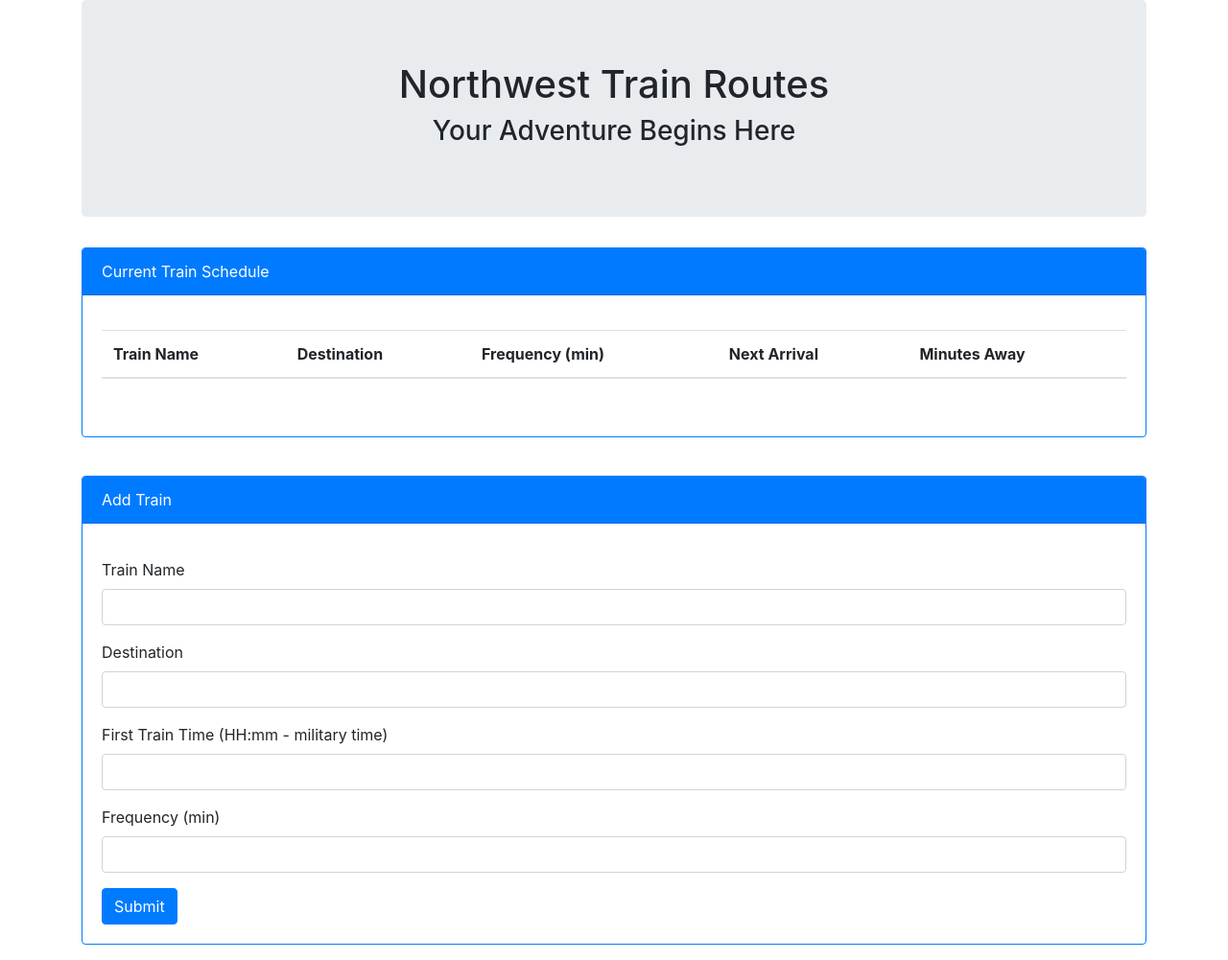
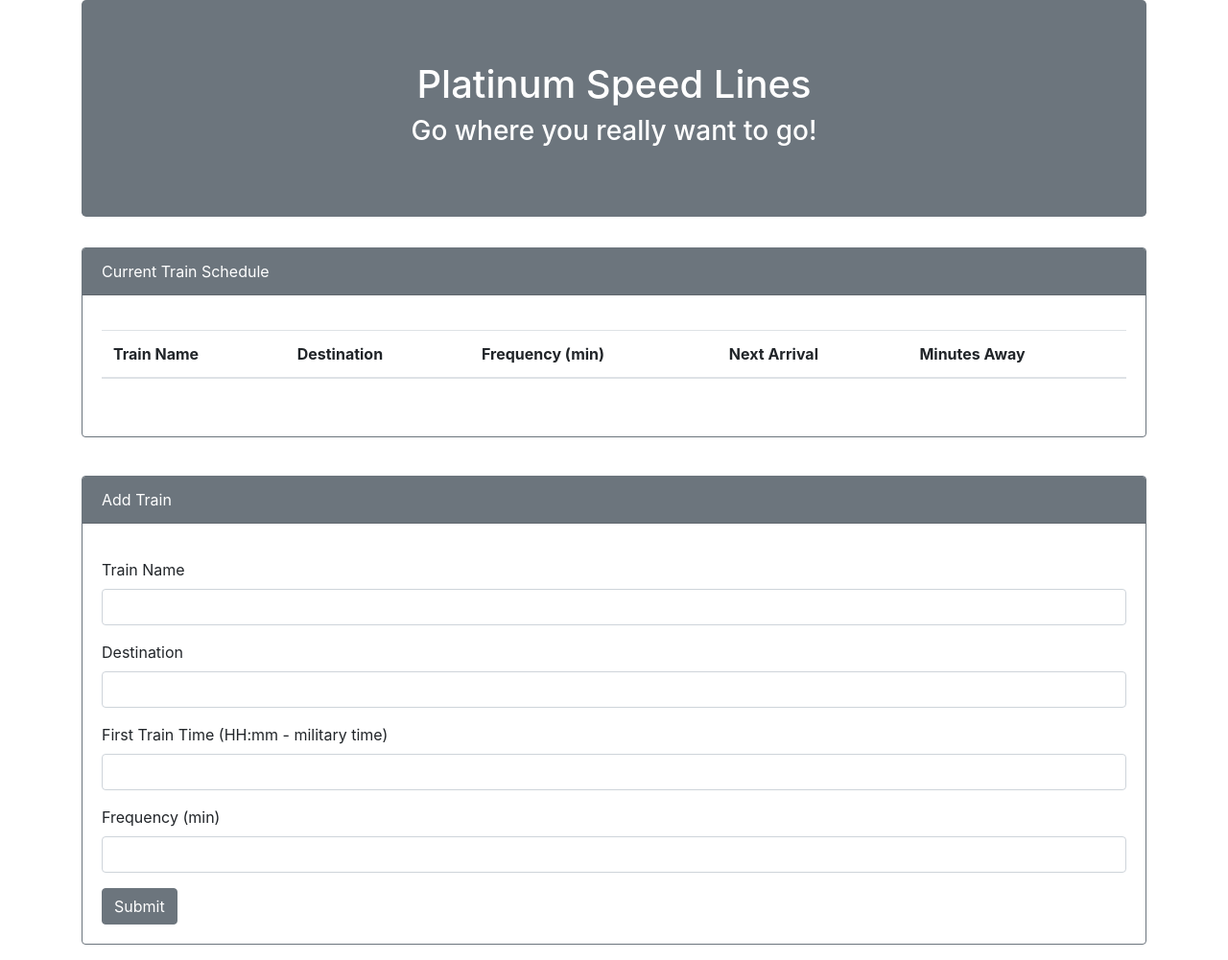
Before and after one commit to stevenbalerna/train-activity, a plain HTML site: page index.html in a window 1280 px wide. Shown: the whole page at 96% size. Drawn offline with nearby package versions, Linux system fonts and the light colour scheme; no server answers.

Commit message:
html styling

```diff
--- a/index.html
+++ b/index.html
@@ -18,13 +18,13 @@
 
 <body>
     <div class="container">
-        <div class="jumbotron">
-            <h1 class="text-center">Northwest Train Routes</h1>
-            <h3 class="text-center">Your Adventure Begins Here</h3>
+        <div class="jumbotron bg-secondary text-white">
+            <h1 class="text-center"><solid>Platinum Speed Lines</solid></h1>
+            <h3 class="text-center"><solid>Go where you really want to go!</solid></h3>
         </div>
 
-        <div class="card border-primary mb-3">
-            <div class="card-header text-white bg-primary mb-3">Current Train Schedule</div>
+        <div class="card border-secondary mb-3">
+            <div class="card-header bg-secondary text-white mb-3">Current Train Schedule</div>
             <div class="card-body">
                 <table class="table table-hover">
                     <thead>
@@ -52,8 +52,8 @@
         <br>
 
         <!--Add Train-->
-        <div class="card border-primary mb-3">
-            <div class="card-header text-white bg-primary mb-3">Add Train</div>
+        <div class="card border-secondary mb-3">
+            <div class="card-header bg-secondary text-white mb-3">Add Train</div>
             <div class="card-body">
                     <form method="POST" action="form-handler" onsubmit="return checkForm(this);">
                  <!-- form class="needs-validation" novalidate> -->
@@ -77,7 +77,7 @@
                         <input class="form-control" id="train-frequency" type="number" min="1" required>
                         <div class="invalid-feedback" id="invalid-frequency"></div>
                     </div>
-                    <button class="btn btn-primary" id="submit-button" type="submit">Submit</button>
+                    <button class="btn btn-secondary" id="submit-button" type="submit">Submit</button>
                 </form>
             </div>
         </div>
@@ -103,6 +103,6 @@
           </body>
 
     <!--JavaScript-->
-    <script src="daTrain2.js"></script>
+    <script src="javascript/logic.js"></script>
 </body>
 </html>
```
